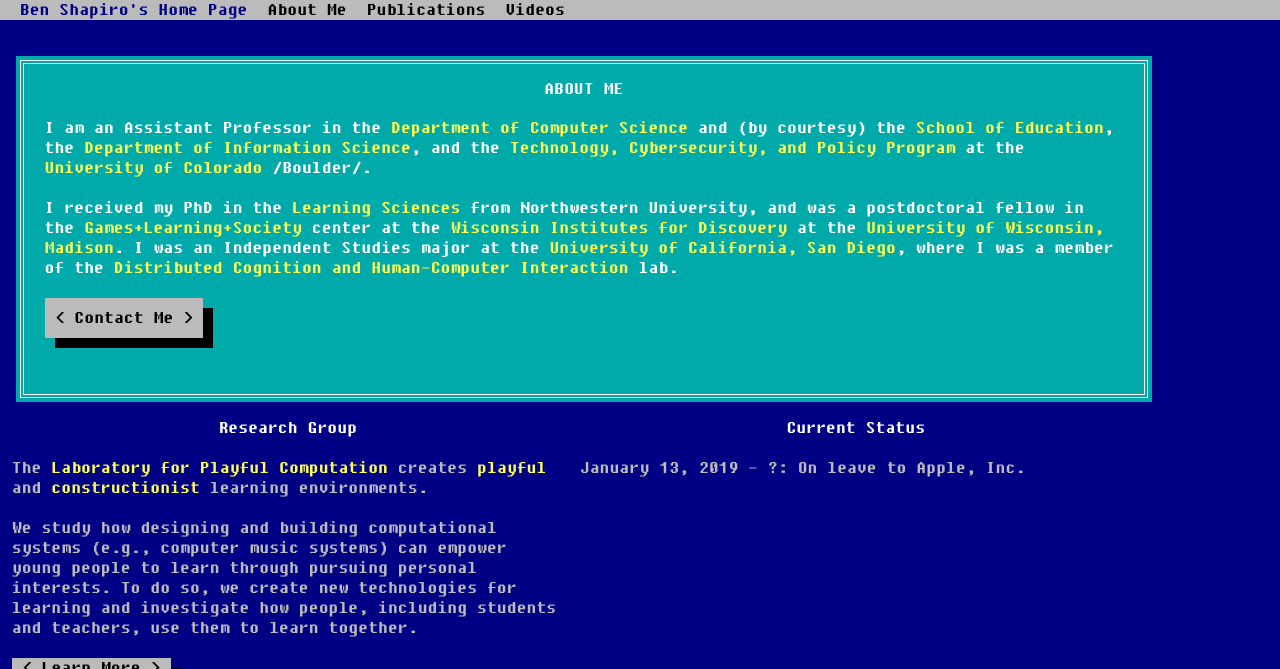
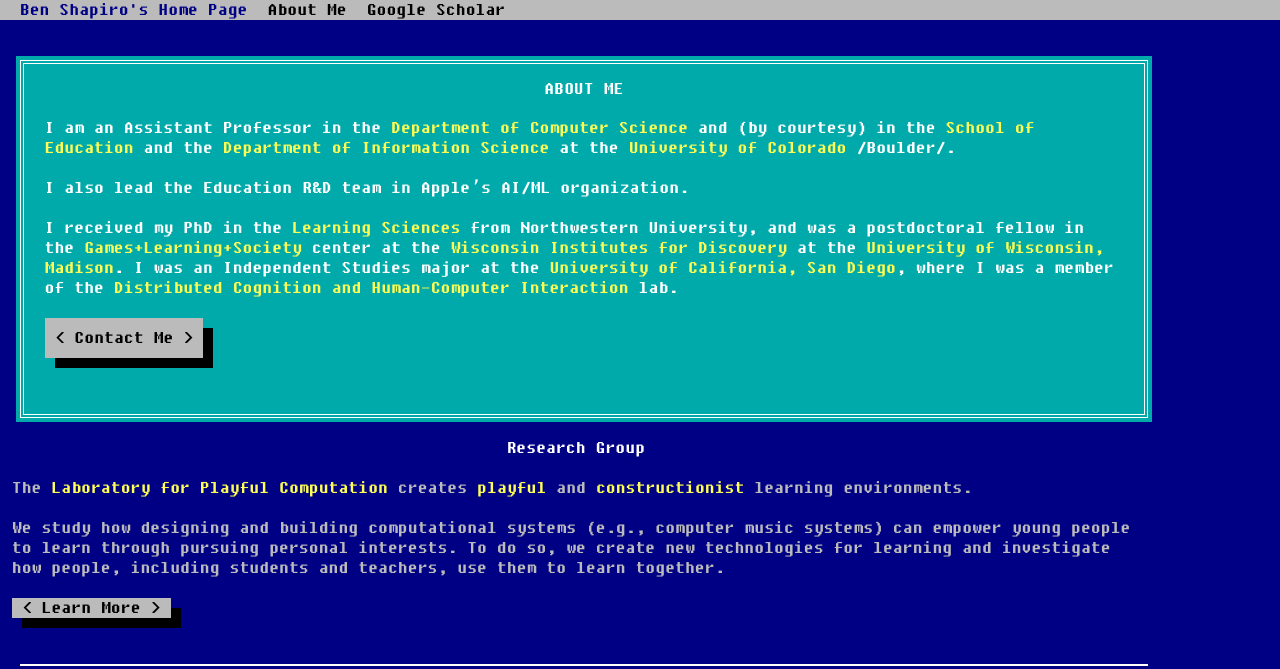
Before and after one commit to bennytheshap/personal_web, a Jekyll site: the page built from index.md, in a window 1280 px wide, cut to the strip 0-669 px from the top of the page. Built offline with Jekyll 4.4.1, drawn with Linux system fonts in a browser that asks for light colours.

Commit message:
updated to work with current ruby, include Apple role, remove videos and pubs pages

```diff
--- a/_config.yml
+++ b/_config.yml
@@ -1,4 +1,5 @@
 # Site settings
+exclude: [vendor]
 title: Ben Shapiro's Home Page
 email: r@benshapi.ro
 description: >
@@ -10,7 +11,7 @@ description: >
 baseurl: "" # the subpath of your site, e.g. /blog/
 url: "http://benshapi.ro" # the base hostname & protocol for your site
 twitter_username: bennytheshap
-github_username:  bennytheshap
+# github_username:  bennytheshap
 
 # Build settings
 markdown: kramdown
--- a/_includes/header.html
+++ b/_includes/header.html
@@ -20,6 +20,9 @@
                   {% endif %}
                 {% endunless %}
               {% endfor %}
+              <li class="">
+                <a href="https://scholar.google.com/citations?hl=en&user=BjX6lbwAAAAJ&view_op=list_works&sortby=pubdate"> Google Scholar </a>
+              </li>
             </ul>
           </div><!--/.nav-collapse -->
         </div>
--- a/_layouts/hero.html
+++ b/_layouts/hero.html
@@ -20,6 +20,8 @@ layout: default
         <p><a class="btn" href="{{page.column1_button_url}}">{{page.column1_button_label}}</a></p>
       {% endif %}
     </div>
+
+    {% if page.column2_heading %}
       <div class="span{{page.column2_width}}">
         <h2>{{page.column2_heading}}</h2>
         <p>{{page.column2_content | markdownify}}</p>
@@ -28,6 +30,7 @@ layout: default
           <p><a class="btn" href="{{page.column2_button_url}}">{{page.column2_button_label}}</a></p>
         {% endif %}
     </div>
+   {% endif %}
 
    {% if page.column3_heading %}
      <div class="span{{page.column3_width}}">
--- a/index.md
+++ b/index.md
@@ -7,14 +7,15 @@ big_box_heading: About Me
 big_box_button_url: mailto:ben+web@getdown.org
 big_box_button_label: Contact Me
 big_box_content: |
-  I am an Assistant Professor in the [Department of Computer Science](http://www.colorado.edu/cs/) and (by courtesy) the [School of Education](http://www.colorado.edu/education/), the [Department of Information Science](http://www.colorado.edu/cmci/academics/information-science), and the [Technology, Cybersecurity, and Policy Program](https://www.colorado.edu/program/tcp/) at the [University of Colorado *Boulder*](http://colorado.edu/).
+  I am an Assistant Professor in the [Department of Computer Science](http://www.colorado.edu/cs/) and (by courtesy) in the [School of Education](http://www.colorado.edu/education/) and the [Department of Information Science](http://www.colorado.edu/cmci/academics/information-science) at the [University of Colorado *Boulder*](http://colorado.edu/).
 
+  I also lead the Education R&D team in Apple's AI/ML organization.
 
   I received my PhD in the [Learning Sciences](http://www.sesp.northwestern.edu/learning-sciences) from Northwestern University, and was a postdoctoral fellow in the [Games+Learning+Society](http://gameslearningsociety.org/) center at the [Wisconsin Institutes for Discovery](http://wid.wisc.edu/) at the [University of Wisconsin, Madison](http://wisc.edu/). I was an Independent Studies major at the [University of California, San Diego](http://ucsd.edu/), where I was a member of the [Distributed Cognition and Human-Computer Interaction](http://hci.ucsd.edu/) lab.
 
 
 column1_heading:  Research Group
-column1_width: 6
+column1_width: 12
 column1_content: |
   The [Laboratory for Playful Computation](https://playfulcomputation.group/) creates  [playful](http://codingconduct.cc/Paideia-as-Paidia) and [constructionist](http://llk.media.mit.edu/courses/readings/Papert-Big-Idea.pdf) learning environments.
 
@@ -23,10 +24,4 @@ column1_content: |
 column1_button_url: https://playfulcomputation.group/
 column1_button_label: Learn More
 
-
-column2_heading: Current Status
-column2_width: 6
-column2_content: |
-  January 13, 2019 - ?: On leave to Apple, Inc.
-
 ---
```
Also changed, not shown: publications.md (+1 -0 lines), videos.md (+1 -0 lines), Gemfile.lock, 1 other file. Lines whose indentation alone changed are shown as unchanged.
